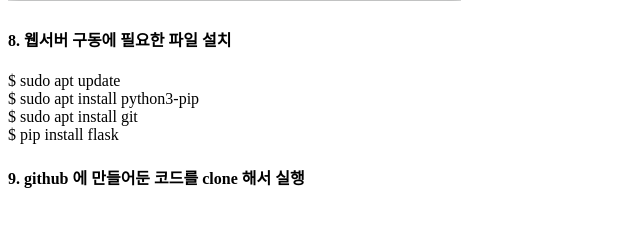
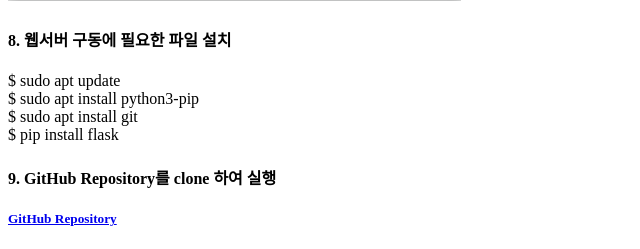
Before and after one commit to HASHTAG-YOU/OpenSourceSW, a Flask app: page / in a window 1280 px wide. Shown: the part 5691-5940 px from the top of that part, without its empty margins (0-640 px from the left). Before the commit the page ends 5901 px from the top of that part, so only its background shows below. Run offline with Flask 2, Linux system fonts and the light colour scheme; the page is wider than the window, and the part outside it is not shown.

Commit message:
add github repository

```diff
--- a/templates/index.html
+++ b/templates/index.html
@@ -44,6 +44,7 @@ $ sudo apt install git<br>
 $ pip install flask<br>
 
 
-<h4>9. github 에 만들어둔 코드를 clone 해서 실행</h4>
+<h4>9. GitHub Repository를 clone 하여 실행</h4>
+<h5><a href = "https://github.com/HASHTAG-YOU/OpenSourceSW">GitHub Repository</a></h5>
 </body>
 </html>
```
Also changed, not shown: other parts of templates/index.html (+1 -1 lines).
